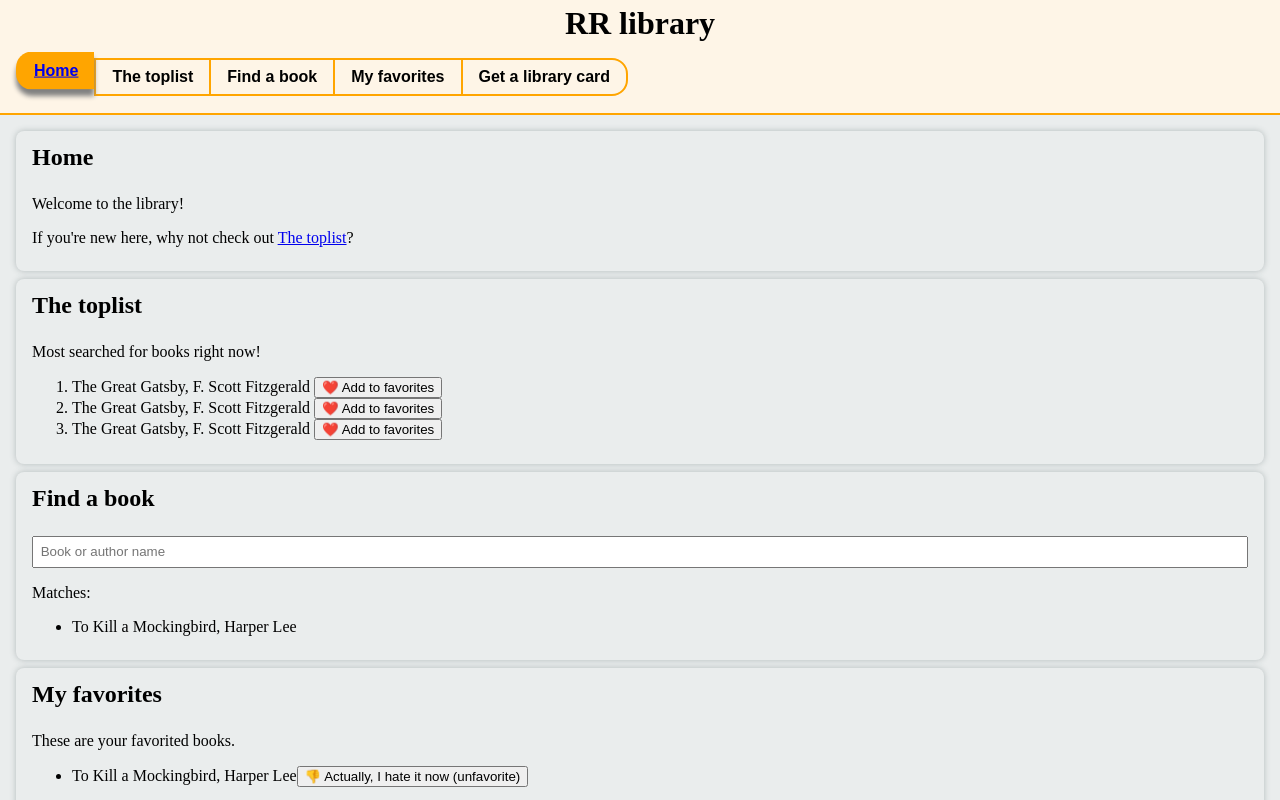
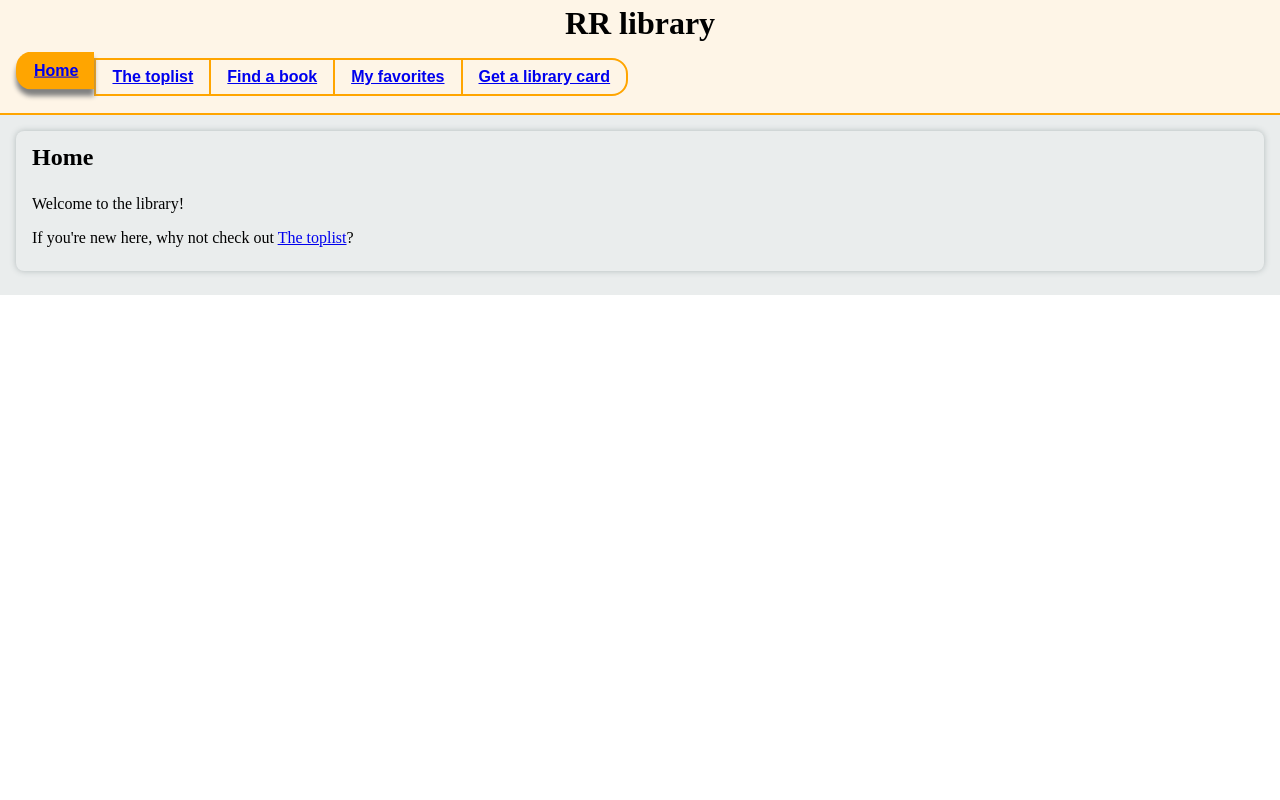
Before and after one commit to folkuni-f22-react/09-routing-library-example, a React (Vite) app: page /#/ in a window 1280 px wide. Shown: the top 800 px of the page. Built offline with nearby package versions, Linux system fonts and the light colour scheme.

Commit message:
NavLinks to each main page

```diff
--- a/src/components/Header.jsx
+++ b/src/components/Header.jsx
@@ -7,10 +7,10 @@
 		<nav>
 			<ul>
 				<li className="selected"> <NavLink to="/">Home</NavLink> </li>
-				<li> The toplist </li>
-				<li> Find a book </li>
-				<li> My favorites </li>
-				<li> Get a library card </li>
+				<li> <NavLink to="/toplist">The toplist</NavLink> </li>
+				<li> <NavLink to="/find-book">Find a book</NavLink> </li>
+				<li> <NavLink to="/favorites">My favorites</NavLink> </li>
+				<li> <NavLink to="/get-a-card">Get a library card</NavLink> </li>
 			</ul>
 		</nav>
 	</header>
--- /dev/null
+++ b/src/routeConfig.jsx
@@ -0,0 +1,41 @@
+import { createHashRouter } from 'react-router-dom'
+import Root from './routes/Root.jsx'
+import Home from './routes/Home.jsx'
+import Toplist from './routes/Toplist.jsx'
+import FindBook from './routes/FindBook.jsx'
+import Favorites from './routes/Favorites.jsx'
+import RegisterCard from './routes/RegisterCard.jsx'
+
+
+export const router = createHashRouter([
+	{
+		path: '/',
+		element: <Root />,
+		children: [
+			{
+				path: '',
+				element: <Home />
+			},
+			{
+				path: 'toplist',
+				element: <Toplist />
+			},
+			{
+				path: 'find-book',
+				element: <FindBook />
+			},
+			{
+				path: 'favorites',
+				element: <Favorites />
+			},
+			{
+				path: 'get-a-card',
+				element: <RegisterCard />
+			},
+			{   // om man inte har en dedikerad ErrorPage-komponent, kan man matcha alla felaktiga routes med '*'
+				path: '*',
+				element: <Home />
+			}
+		]
+	}
+])
--- a/src/routes/Root.jsx
+++ b/src/routes/Root.jsx
@@ -1,26 +1,13 @@
+import { Outlet } from 'react-router-dom'
 import Header from '../components/Header.jsx'
-import Home from './Home.jsx'
-import Toplist from './Toplist.jsx'
-import FindBook from './FindBook.jsx'
-import Favorites from './Favorites.jsx'
-import RegisterCard from './RegisterCard.jsx'
 
 const Root = () => {
-	// TODO: använd Outlet och config-filen i stället för att ha Home..RegisterCard i den här filen
+
 	return (
 		<>
 		<Header />
 		<main>
-			<Home />
-
-			<Toplist />
-
-			<FindBook />
-
-			<Favorites />
-
-			<RegisterCard />
-
+			<Outlet />
 		</main>
 		</>
 	)
```
Also changed, not shown: src/main.jsx (+2 -9 lines).
